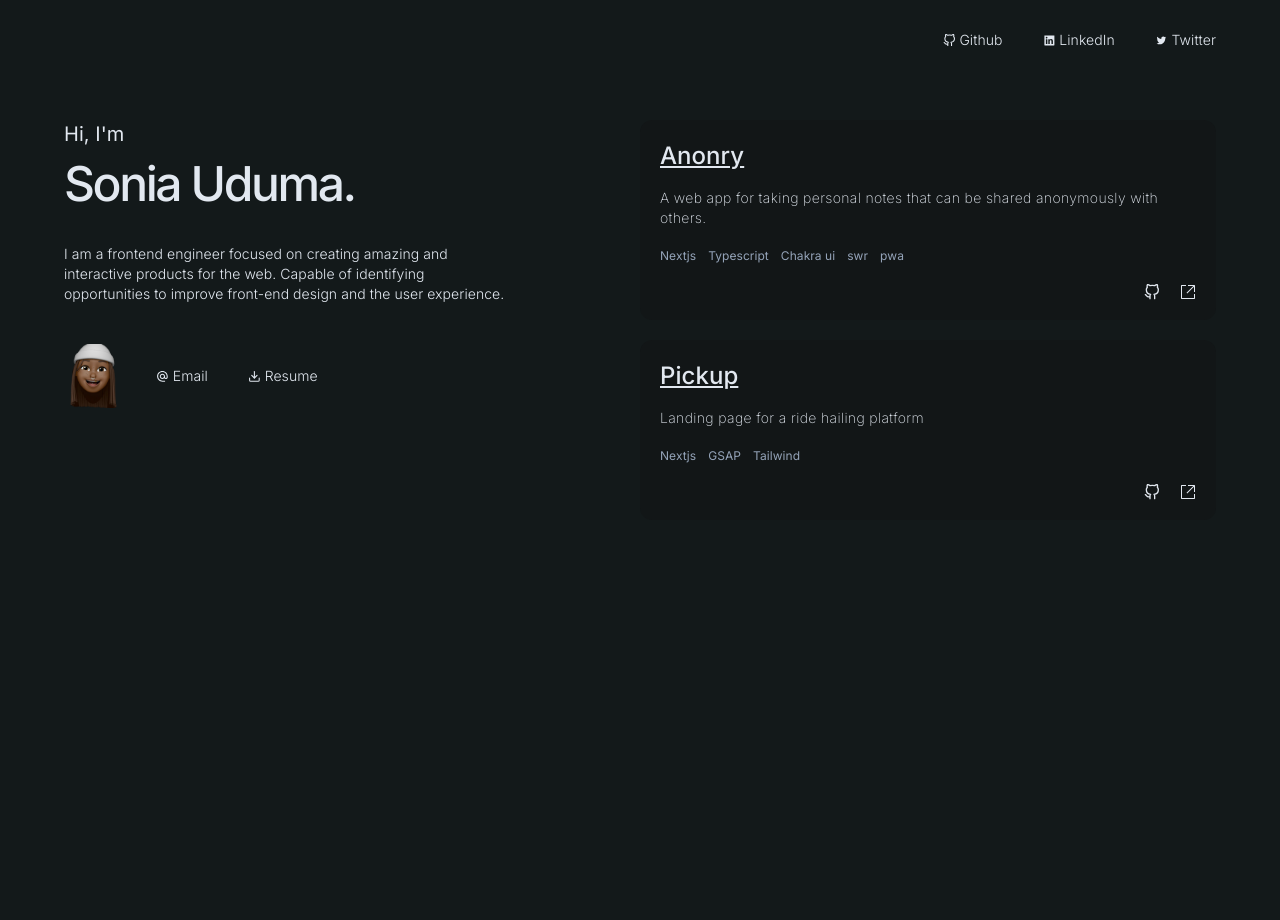
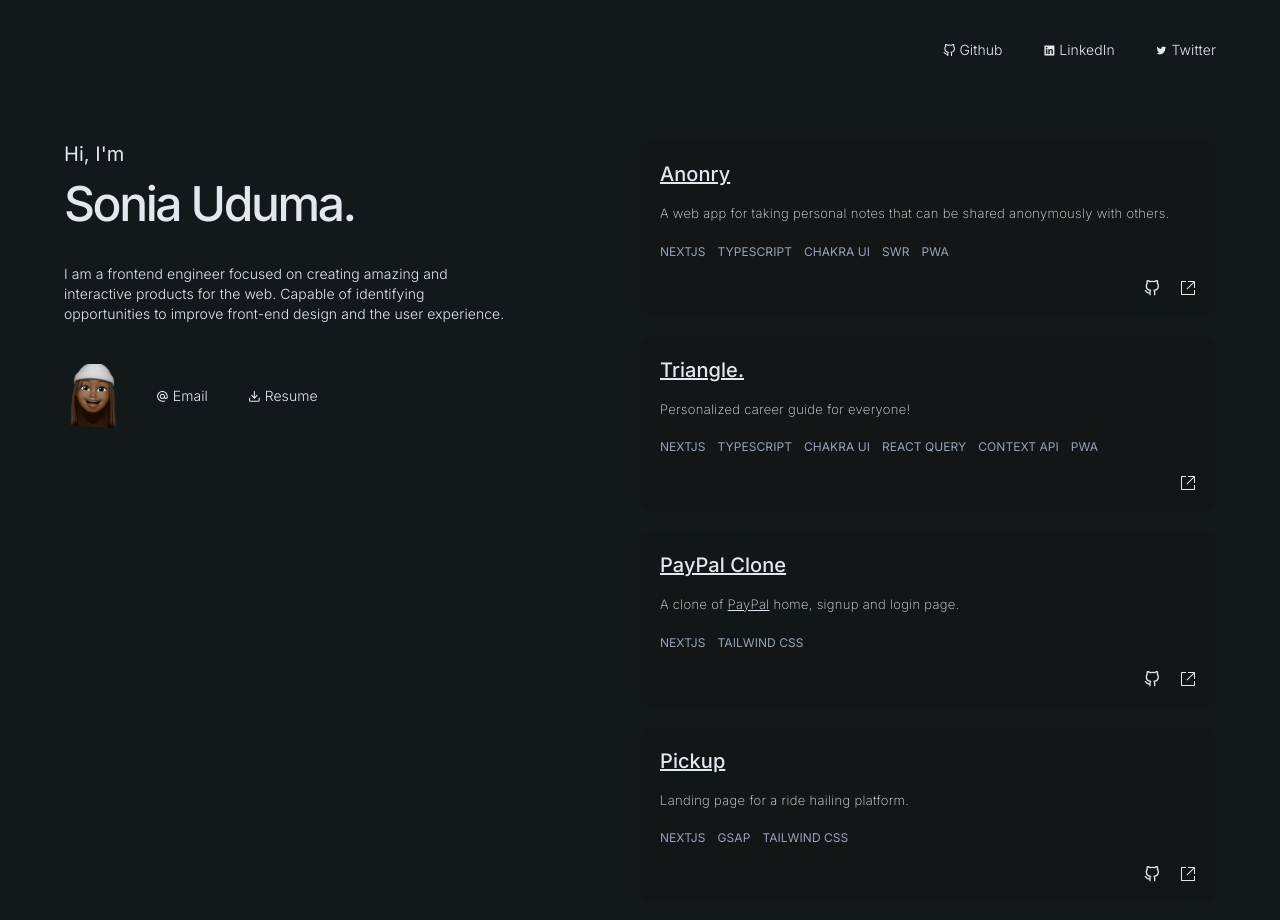
Before and after one commit to uduma-sonia/sonia-uduma, a React (Vite) app: page / in a window 1280 px wide. Shown: the top 920 px of the page. Before the commit the page ends 800 px from the top, so only its background shows below. Built offline with nearby package versions, Linux system fonts and the light colour scheme.

Commit message:
added projects

```diff
--- a/src/components/Hero.jsx
+++ b/src/components/Hero.jsx
@@ -1,7 +1,7 @@
 import React from "react";
 import { MdOutlineAlternateEmail } from "react-icons/md";
-import { FiDownload, FiGithub } from "react-icons/fi";
-import { VscLinkExternal } from "react-icons/vsc";
+import { FiDownload } from "react-icons/fi";
+import ProjectsCard from "./ProjectsCard";
 
 export default function Hero() {
   return (
@@ -53,45 +53,8 @@ export default function Hero() {
         <div className="md:w-[50%] w-full">
           {allProjects?.map((item) => {
             return (
-              <div
-                key={item.name}
-                className="bg-[#121617] mb-5 rounded-xl p-5 hover:translate-x-2 ease-in-out duration-500 hover:shadow-md"
-              >
-                <h4 className="text-2xl font-medium mb-4 underline">
-                  {item.name}
-                </h4>
-
-                <p className="text-sm font-extralight tracking-wide">
-                  {item.description}
-                </p>
-
-                <div className="mt-5">
-                  <ul className="text-xs text-slate-400 flex gap-3">
-                    {item.tools?.map((tool) => (
-                      <li key={tool}>{tool}</li>
-                    ))}
-                  </ul>
-                </div>
-
-                <div className="mt-5 flex gap-5 justify-end">
-                  <a
-                    href={item.github_link}
-                    target="_blank"
-                    rel="noopener noreferrer"
-                    className="hover:scale-110 transition ease-in-out duration-500"
-                  >
-                    <FiGithub />
-                  </a>
-
-                  <a
-                    href={item.live_link}
-                    target="_blank"
-                    rel="noopener noreferrer"
-                    className="hover:scale-110 transition ease-in-out duration-500"
-                  >
-                    <VscLinkExternal />
-                  </a>
-                </div>
+              <div key={item.name}>
+                <ProjectsCard data={item} />
               </div>
             );
           })}
@@ -101,21 +64,47 @@ export default function Hero() {
   );
 }
 
-// border border-[#444545]
-
 const allProjects = [
   {
     name: "Anonry",
     description:
       "A web app for taking personal notes that can be shared anonymously with others.",
-    tools: ["Nextjs", "Typescript", "Chakra ui", "swr", "pwa"],
+    tools: ["NEXTJS", "TYPESCRIPT", "CHAKRA UI", "SWR", "PWA"],
     github_link: "https://github.com/uduma-sonia/anonry",
     live_link: "https://anonry.netlify.app/signup",
   },
   {
+    name: "Triangle.",
+    description: "Personalized career guide for everyone!",
+    tools: [
+      "NEXTJS",
+      "TYPESCRIPT",
+      "CHAKRA UI",
+      "REACT QUERY",
+      "CONTEXT API",
+      "PWA",
+    ],
+    live_link: "https://triangle.africa/",
+  },
+  {
+    name: "PayPal Clone",
+    description: (
+      <>
+        A clone of{" "}
+        <a href="https://www.paypal.com/ng/home" className="underline">
+          PayPal
+        </a>{" "}
+        home, signup and login page.
+      </>
+    ),
+    tools: ["NEXTJS", "TAILWIND CSS"],
+    github_link: "https://github.com/uduma-sonia/paypal-clone",
+    live_link: "https://paypal-clone.vercel.app/",
+  },
+  {
     name: "Pickup",
-    description: "Landing page for a ride hailing platform",
-    tools: ["Nextjs", "GSAP", "Tailwind"],
+    description: "Landing page for a ride hailing platform.",
+    tools: ["NEXTJS", "GSAP", "TAILWIND CSS"],
     github_link: "https://github.com/uduma-sonia/Pickup",
     live_link: "https://sonia-pickup.netlify.app/",
   },
--- a/src/components/Navbar.jsx
+++ b/src/components/Navbar.jsx
@@ -5,7 +5,7 @@ import { AiFillLinkedin } from "react-icons/ai";
 
 export default function Navbar() {
   return (
-    <nav className="text-slate-200 px-[1rem] md:px-[4rem] h-[80px]">
+    <nav className="text-slate-200 px-[1rem] md:px-[4rem] h-[100px]">
       <div className="flex items-center justify-end h-full font-light text-sm">
         <a
           className="flex items-center gap-1 hover:scale-110 transition ease-in-out duration-500"
--- /dev/null
+++ b/src/components/ProjectsCard.jsx
@@ -0,0 +1,45 @@
+import React from "react";
+import { FiGithub } from "react-icons/fi";
+import { VscLinkExternal } from "react-icons/vsc";
+
+export default function ProjectsCard({ data }) {
+  return (
+    <div className="bg-[#121617] mb-5 rounded-xl p-5 hover:translate-x-2 ease-in-out duration-500 hover:shadow-md">
+      <h4 className="text-xl font-medium mb-4 underline">{data.name}</h4>
+
+      <p className="text-[13px] font-extralight tracking-wide">
+        {data.description}
+      </p>
+
+      <div className="mt-5">
+        <ul className="text-xs text-slate-400 flex gap-3">
+          {data.tools?.map((tool) => (
+            <li key={tool}>{tool}</li>
+          ))}
+        </ul>
+      </div>
+
+      <div className="mt-5 flex gap-5 justify-end">
+        {data?.github_link && (
+          <a
+            href={data.github_link}
+            target="_blank"
+            rel="noopener noreferrer"
+            className="hover:scale-110 transition ease-in-out duration-500"
+          >
+            <FiGithub />
+          </a>
+        )}
+
+        <a
+          href={data.live_link}
+          target="_blank"
+          rel="noopener noreferrer"
+          className="hover:scale-110 transition ease-in-out duration-500"
+        >
+          <VscLinkExternal />
+        </a>
+      </div>
+    </div>
+  );
+}
```
